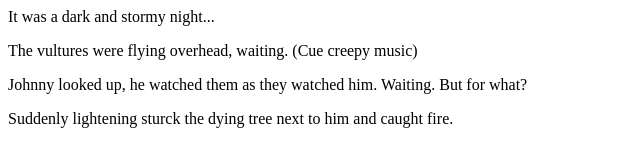
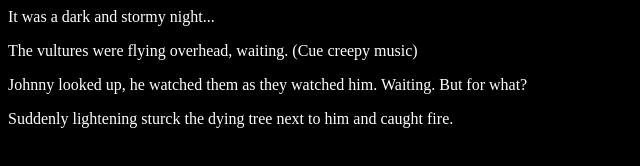
Before and after one commit to emlizotte/fireside-story, a plain HTML site: page index.html in a window 1280 px wide. Shown: the whole page, without its empty margins (0-640 px from the left). Drawn offline with Linux system fonts and the light colour scheme.

Commit message:
added style.css

```diff
--- a/index.html
+++ b/index.html
@@ -1,4 +1,7 @@
 <html>
+  <head>
+    <link rel="stylesheet" type ="text/css" href="style.css">
+  </head>
   <body>
     <p>It was a dark and stormy night...
     <p>The vultures were flying overhead, waiting. (Cue creepy music)</p>
--- /dev/null
+++ b/style.css
@@ -0,0 +1,4 @@
+body {
+    color: white;
+    background-color: black
+}
```
Also changed, not shown: 2 other files.
